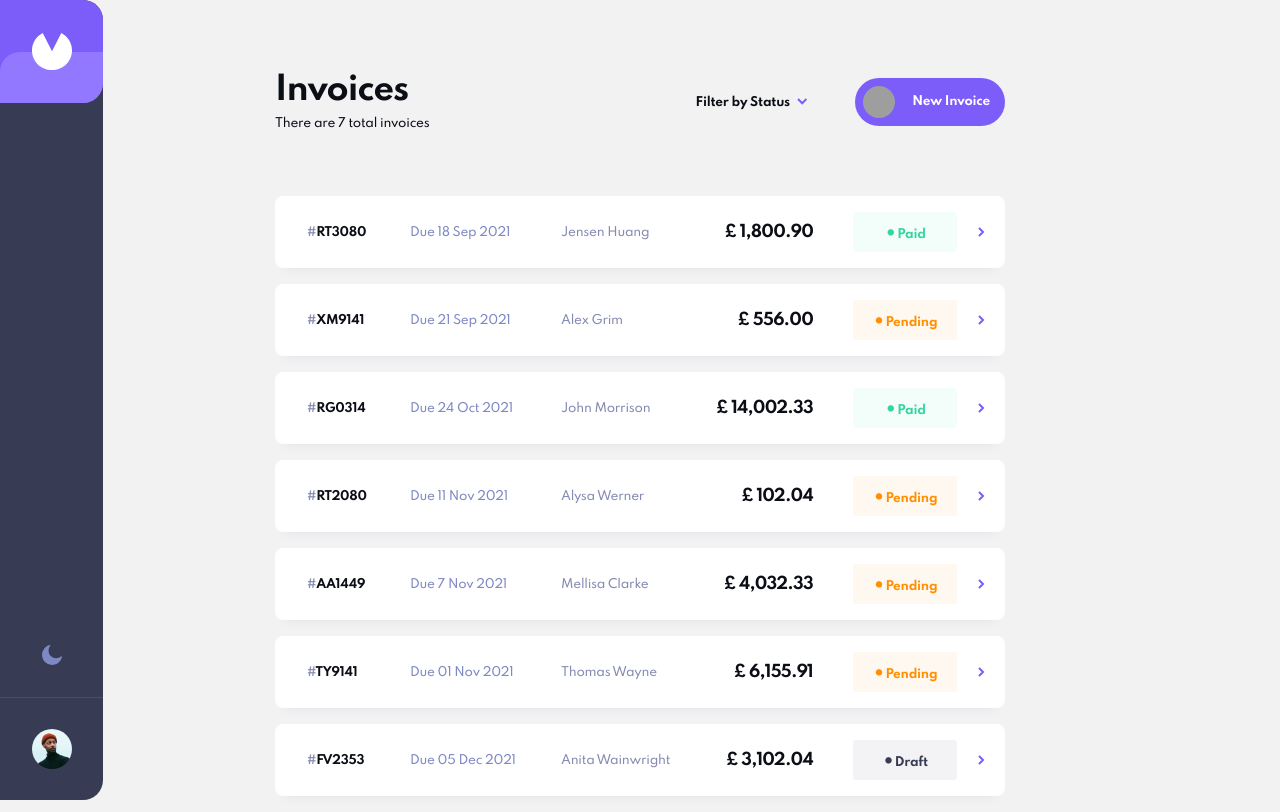
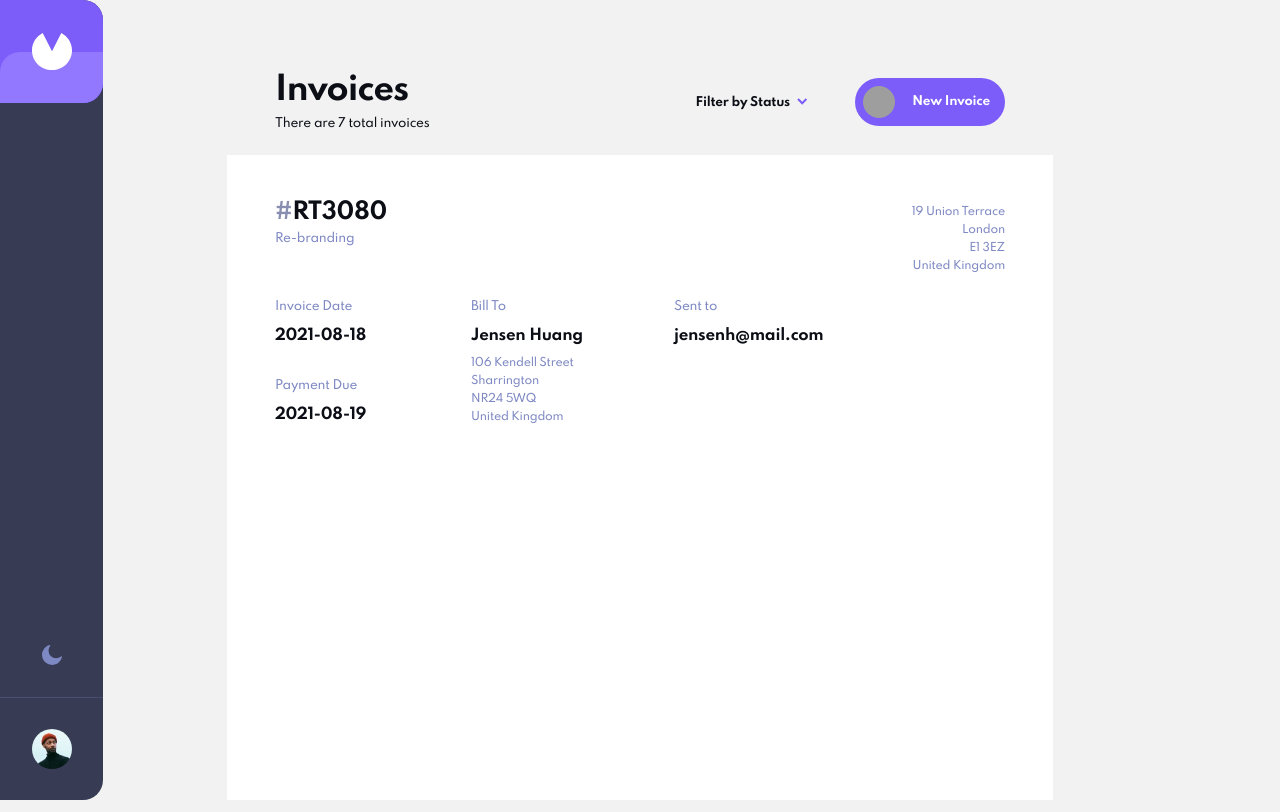
Before and after one commit to kvnloughead/invoice-app, a React (Create React App) app: page / in a window 1280 px wide. Built offline with nearby package versions, Linux system fonts and the light colour scheme; grey boxes are pictures that could not be loaded.

Commit message:
draft: invoice view in progress

```diff
--- /dev/null
+++ b/src/components/address/Address.jsx
@@ -0,0 +1,30 @@
+// eslint-disable-next-line no-use-before-define
+import React from 'react';
+import PropTypes, { string } from 'prop-types';
+
+import { AddressContainer, AddressItem } from './style';
+
+const Address = (({
+  data, col, row, ta,
+}) => (
+  <AddressContainer col={col} row={row} ta={ta}>
+    {Object.entries(data).map((entry) => (
+      <AddressItem>{entry[1]}</AddressItem>
+    ))}
+  </AddressContainer>
+)
+);
+
+export default Address;
+
+Address.propTypes = {
+  ta: string.isRequired,
+  col: string.isRequired,
+  row: string.isRequired,
+  data: PropTypes.shape({
+    street: PropTypes.string.isRequired,
+    city: PropTypes.string.isRequired,
+    postCode: PropTypes.string.isRequired,
+    country: PropTypes.string.isRequired,
+  }).isRequired,
+};
--- /dev/null
+++ b/src/components/address/style.js
@@ -0,0 +1,20 @@
+import styled from 'styled-components';
+
+export const AddressContainer = styled.address`
+  display: flex;
+  flex-direction: column;
+  grid-column: 3;
+  text-align: ${({ ta }) => ta};
+  grid-column: ${({ col }) => col};
+  grid-row: ${({ row }) => row};
+`;
+
+export const AddressItem = styled.p`
+  margin: 0;
+  font-size: 11px;
+  font-style: normal;
+  font-weight: 500;
+  line-height: 18px;
+  letter-spacing: -0.23px;
+  color: ${({ theme }) => theme.colorSecondary};
+`;
--- a/src/components/app/App.jsx
+++ b/src/components/app/App.jsx
@@ -3,6 +3,7 @@ import React from 'react';
 import { ThemeProvider } from 'styled-components';
 import './App.css';
 
+import AppContext from '../../contexts/AppContext';
 import Sidebar from '../sidebar/Sidebar';
 import Table from '../table/Table';
 import TableHeader from '../tableheader/TableHeader';
@@ -13,11 +14,44 @@ import GlobalStyles from '../globalstyles/GlobalStyles';
 import { darkTheme, lightTheme } from '../themes/Themes';
 
 function App() {
+  const [currentInvoice, setCurrentInvoice] = React.useState({
+    id: 'RT3080',
+    createdAt: '2021-08-18',
+    paymentDue: '2021-08-19',
+    description: 'Re-branding',
+    paymentTerms: 1,
+    clientName: 'Jensen Huang',
+    clientEmail: 'jensenh@mail.com',
+    status: 'paid',
+    senderAddress: {
+      street: '19 Union Terrace',
+      city: 'London',
+      postCode: 'E1 3EZ',
+      country: 'United Kingdom',
+    },
+    clientAddress: {
+      street: '106 Kendell Street',
+      city: 'Sharrington',
+      postCode: 'NR24 5WQ',
+      country: 'United Kingdom',
+    },
+    items: [
+      {
+        name: 'Brand Guidelines',
+        quantity: 1,
+        price: 1800.90,
+        total: 1800.90,
+      },
+    ],
+    total: 1800.90,
+  });
+
   const [theme, themeToggler] = useDarkMode();
   const themeMode = theme === 'light' ? lightTheme : darkTheme;
 
   return (
     <ThemeProvider theme={themeMode}>
+      <AppContext.Provider value={{ currentInvoice, setCurrentInvoice }}>
         <GlobalStyles />
         <div className="App">
           <Sidebar>
@@ -26,6 +60,7 @@ function App() {
           <TableHeader />
           <Table />
         </div>
+      </AppContext.Provider>
     </ThemeProvider>
   );
 }
--- a/src/components/invoice/Invoice.jsx
+++ b/src/components/invoice/Invoice.jsx
@@ -1,9 +1,40 @@
+// eslint-disable-next-line no-use-before-define
 import React from 'react';
 
-import  {  } from './style';
+import AppContext from '../../contexts/AppContext';
+import Address from '../address/Address';
 
-const Invoice = ({ data }) => (
-  <></>
-);
+import {
+  InvoiceContainer, TopLeft, Id, Description, Middle,
+  Label, Item, SentTo, LineItems, AmountDue,
+} from './style';
+
+const Invoice = () => {
+  const { currentInvoice } = React.useContext(AppContext);
+
+  return (
+    <InvoiceContainer>
+      <TopLeft>
+        <Id>{currentInvoice.id}</Id>
+        <Description>{currentInvoice.description}</Description>
+      </TopLeft>
+      <Address ta="right" data={currentInvoice.senderAddress} />
+      <Middle>
+        <Label col="1">Invoice Date</Label>
+        <Item row="2" col="1">{currentInvoice.createdAt}</Item>
+        <Label row="4" col="1">Payment Due</Label>
+        <Item row="5" col="1">{currentInvoice.paymentDue}</Item>
+        <Label row="1" col="2">Bill To</Label>
+        <Item row="2" col="2">{currentInvoice.clientName}</Item>
+        <Address row="3" col="2" data={currentInvoice.clientAddress} />
+        <Label row="1" col="3">Sent to</Label>
+        <Item row="2" col="3">{currentInvoice.clientEmail}</Item>
+      </Middle>
+      <SentTo />
+      <LineItems />
+      <AmountDue />
+    </InvoiceContainer>
+  );
+};
 
 export default Invoice;
--- /dev/null
+++ b/src/components/invoice/style.js
@@ -0,0 +1,100 @@
+import styled, { css } from 'styled-components';
+
+const textPrimary = css`
+  font-size: 15px;
+  font-weight: 700;
+  line-height: 20px;
+  letter-spacing: -0.3125px;
+  font-style: normal;
+  color: ${({ theme }) => theme.colorPrimary};
+`;
+
+const textSecondary = css`
+  font-size: 12px;
+  font-weight: 500;
+  line-height: 15px;
+  letter-spacing: -0.25px;
+  font-style: normal;
+  color: ${({ theme }) => theme.colorSecondary};
+`;
+
+export const InvoiceContainer = styled.div`
+  height: 631px;
+  width: 730px;
+  margin-top: 24px;
+  background: ${({ theme }) => theme.bgInvoice};
+  display: grid;
+  grid-template-rows: 75px 196px 1fr;
+  grid-template-columns: 196px 210px 1fr;
+  padding: 48px;
+  ${textPrimary}
+`;
+
+export const TopLeft = styled.div`
+  grid-row: 1;
+  grid-column: 1;
+  display: flex;
+  flex-direction: column;
+`;
+
+export const Id = styled.h2`
+  font-weight: 700;
+  color: ${({ theme }) => theme.colorPrimary};
+  margin: 0 0 8px;
+
+  &:before {
+    content: "#";
+    font-weight: 700;
+    color: #888EB0;
+  }
+`;
+
+export const Description = styled.p`
+  ${textSecondary}
+  margin: 0;
+`;
+
+export const Middle = styled.dl`
+  grid-row: 2;
+  display: grid;
+  grid-template-columns: 196px 203px 1fr;
+  grid-template-rows: 27px 28px 24px 27px 1fr;
+  margin: 0;
+  padding-top: 21px;
+`;
+
+export const Label = styled.dt`
+  ${textSecondary}
+  margin-bottom: 12px;
+  grid-row: ${({ row }) => row};
+  grid-column: ${({ col }) => col};
+`;
+
+export const Item = styled.dd`
+  ${textPrimary}
+  margin: 0;
+  grid-row: ${({ row }) => row};
+  grid-column: ${({ col }) => col};
+`;
+
+export const InvoiceDate = styled.div`
+  display: flex;
+  flex-direction: column;
+  ${textPrimary}
+  margin-bottom: 32px;
+`;
+
+export const PaymentDue = styled.div`
+  display: flex;
+  flex-direction: column;
+  ${textPrimary}
+  margin-bottom: 32px;
+`;
+
+export const Name = styled.p`
+
+`;
+
+export const SentTo = styled.p``;
+export const LineItems = styled.p``;
+export const AmountDue = styled.p``;
--- a/src/components/invoicesummary/InvoiceSummary.jsx
+++ b/src/components/invoicesummary/InvoiceSummary.jsx
@@ -2,16 +2,21 @@
 import React from 'react';
 import PropTypes from 'prop-types';
 
+import AppContext from '../../contexts/AppContext';
+
 import {
-  SummaryContainer, NumberSign, Id, Date, Name, Cost, Dot, PaidStatus, RightArrow,
+  SummaryContainer, Id, Date, Name, Cost, Dot, PaidStatus, ViewInvoiceButton,
 } from './style';
 
-const InvoiceSummary = ({ data }) => (
+const InvoiceSummary = ({ data }) => {
+  const { setCurrentInvoice } = React.useContext(AppContext);
+  const viewInvoice = (invoice) => {
+    setCurrentInvoice(invoice);
+  };
+
+  return (
     <SummaryContainer>
-    <Id>
-      <NumberSign>#</NumberSign>
-      {data.id}
-    </Id>
+      <Id>{data.id}</Id>
       <Date>{data.createdAt}</Date>
       <Name>{data.clientName}</Name>
       <Cost>{data.total}</Cost>
@@ -21,9 +26,10 @@ const InvoiceSummary = ({ data }) => (
           {data.status}
         </p>
       </PaidStatus>
-    <RightArrow />
+      <ViewInvoiceButton onClick={viewInvoice} />
     </SummaryContainer>
   );
+};
 
 InvoiceSummary.propTypes = {
   data: PropTypes.shape({
--- a/src/components/invoicesummary/style.js
+++ b/src/components/invoicesummary/style.js
@@ -25,19 +25,20 @@ export const SummaryContainer = styled.ul`
   ${fontStyles}
 `;
 
-export const NumberSign = styled.span`
-  font-weight: 700;
-  color: #888EB0;
-`;
-
 export const Id = styled.li`
   font-weight: 700;
   color: ${({ theme }) => theme.colorPrimary};
   padding-left: 32px;
+
+  &:before {
+    content: "#";
+    font-weight: 700;
+    color: #888EB0;
+  }
 `;
 
 export const Date = styled.li`
-  color: ${({ theme }) => theme.colorDate};
+  color: ${({ theme }) => theme.colorSecondary};
 `;
 
 export const Name = styled.li`
@@ -76,7 +77,7 @@ export const PaidStatus = styled.li`
   justify-self: end;
 `;
 
-export const RightArrow = styled.i`
+export const ViewInvoiceButton = styled.i`
   background-image: url('${rightArrowIcon}');
   width: 32px;
   height: 32px;
--- a/src/components/table/Table.jsx
+++ b/src/components/table/Table.jsx
@@ -1,14 +1,22 @@
 // eslint-disable-next-line no-use-before-define
 import React, { useMemo } from 'react';
+
+import AppContext from '../../contexts/AppContext';
 
 import { TableContainer, NothingHere } from './style';
 import invoices from '../../utils/data.json';
 import { processInvoices } from '../../utils/helpers';
 
 import InvoiceSummary from '../invoicesummary/InvoiceSummary';
+import Invoice from '../invoice/Invoice';
 
 function Table() {
+  const { currentInvoice } = React.useContext(AppContext);
   const processedInvoices = useMemo(() => processInvoices(invoices));
+
+  if (currentInvoice) {
+    return <Invoice />;
+  }
 
   if (processedInvoices.length === 0) {
     return (<NothingHere />);
--- a/src/components/themes/Themes.js
+++ b/src/components/themes/Themes.js
@@ -6,7 +6,7 @@ export const lightTheme = {
   bgSidebar: '#373B53',
   bgInvoice: '#FFFFFF',
   colorPrimary: '#0C0E16',
-  colorDate: '#7E88C3',
+  colorSecondary: '#7E88C3',
   colorName: '#858BB2',
   nothingHere,
 };
@@ -16,7 +16,7 @@ export const darkTheme = {
   bgSidebar: '#1E2139',
   bgInvoice: '#1E2139',
   colorPrimary: '#FFFFFF',
-  colorDate: '#DFE3FA',
+  colorSecondary: '#DFE3FA',
   colorName: '#DFE3FA',
   nothingHere: '../../images/nothing-here-dark.png',
 };
```
Also changed, not shown: src/images/nothing-here-dark.png (added), src/images/nothing-here.png (added). Lines whose indentation alone changed are shown as unchanged.
